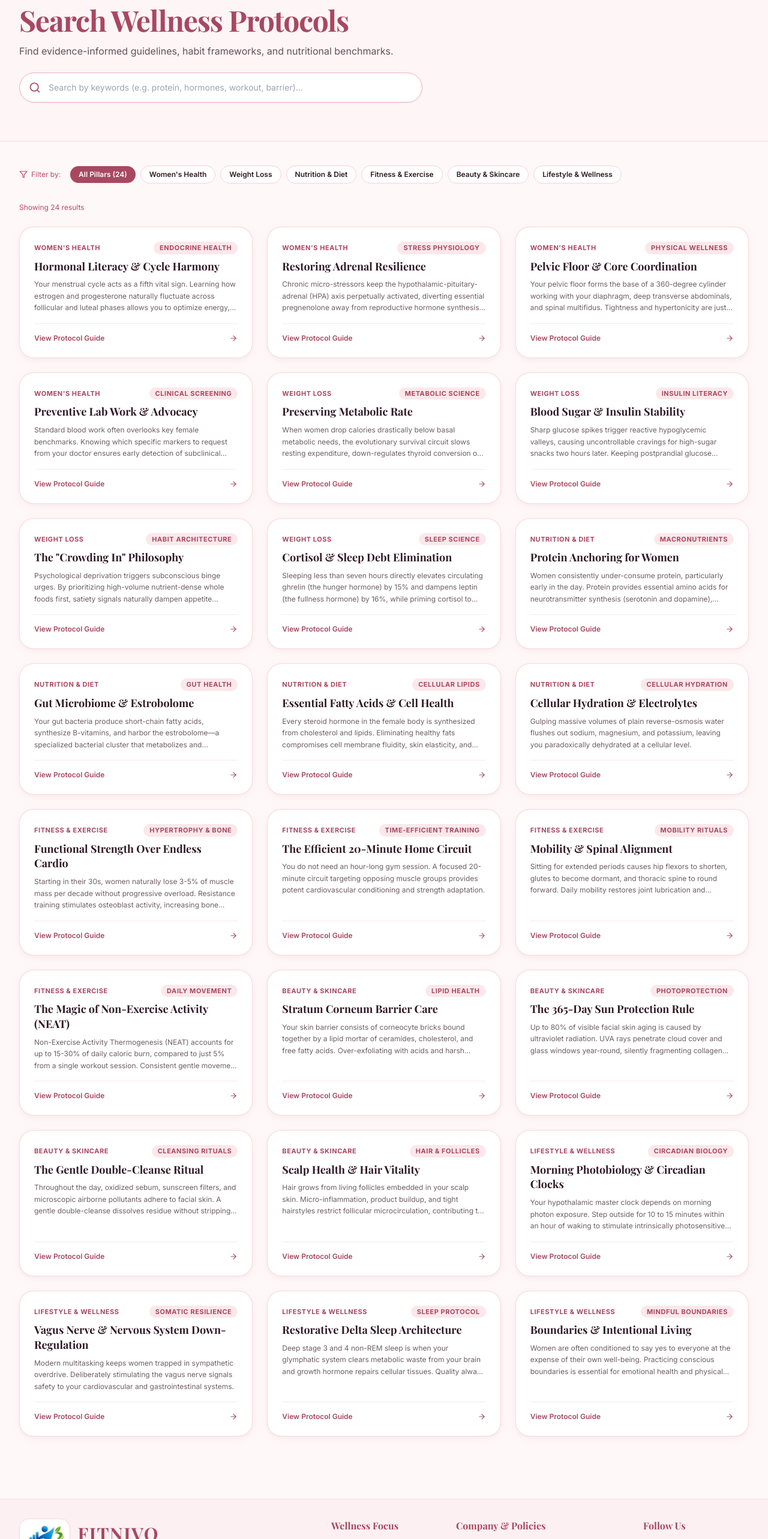
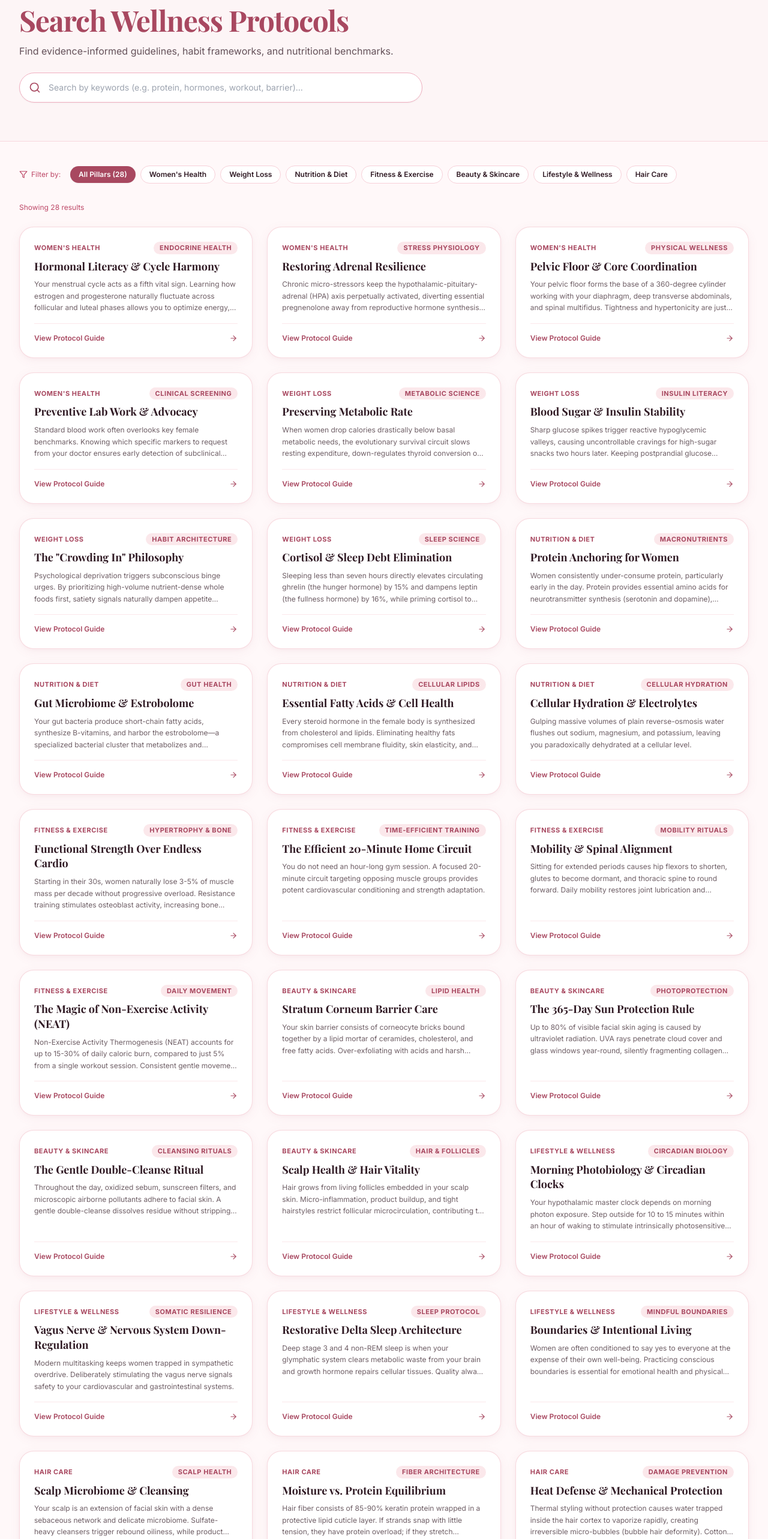
Before and after one commit to patel22py-commits/fitnivo, a React (Vite) app: page /search in a window 1280 px wide. Shown: the part 234-2800 px from the top of the page at 60% size. Built offline with nearby package versions, Linux system fonts and the light colour scheme; a web font is replaced by a local one.

Commit message:
feat: Add Hair Care submenu under Beauty & Lifestyle with complete dedicated category hub

```diff
--- a/src/App.tsx
+++ b/src/App.tsx
@@ -52,6 +52,10 @@ export const App: React.FC = () => {
                 element={<CategoryPage forcedSlug="beauty" />}
               />
               <Route
+                path="/hair-care"
+                element={<CategoryPage forcedSlug="hair-care" />}
+              />
+              <Route
                 path="/lifestyle"
                 element={<CategoryPage forcedSlug="lifestyle" />}
               />
--- a/src/components/common/Footer.tsx
+++ b/src/components/common/Footer.tsx
@@ -54,6 +54,11 @@ export const Footer: React.FC = () => {
               <li>
                 <Link to="/beauty" className="text-brand-lightText/80 dark:text-brand-darkMuted hover:text-brand-lightPrimary dark:hover:text-brand-darkPrimary transition-colors">
                   Beauty &amp; Skincare
+                </Link>
+              </li>
+              <li>
+                <Link to="/hair-care" className="text-brand-lightText/80 dark:text-brand-darkMuted hover:text-brand-lightPrimary dark:hover:text-brand-darkPrimary transition-colors">
+                  Hair Care
                 </Link>
               </li>
               <li>
--- a/src/components/common/Navbar.tsx
+++ b/src/components/common/Navbar.tsx
@@ -46,8 +46,9 @@ export const Navbar: React.FC = () => {
     { name: 'Weight Loss', path: '/weight-loss' },
     { name: 'Nutrition', path: '/nutrition' },
     { name: 'Fitness', path: '/fitness' },
-    { name: 'Beauty', path: '/beauty' },
-    { name: 'Lifestyle', path: '/lifestyle' },
+    { name: 'Beauty & Skincare', path: '/beauty' },
+    { name: 'Hair Care', path: '/hair-care' },
+    { name: 'Lifestyle & Wellness', path: '/lifestyle' },
   ];
 
   return (
@@ -156,6 +157,12 @@ export const Navbar: React.FC = () => {
                         className="block px-3 py-2 text-xs sm:text-sm rounded-xl text-brand-lightText dark:text-brand-darkText hover:bg-brand-sage-100 dark:hover:bg-brand-sage-900/50 hover:text-brand-lightPrimary dark:hover:text-brand-darkPrimary transition-colors"
                       >
                         Beauty &amp; Skincare
+                      </Link>
+                      <Link
+                        to="/hair-care"
+                        className="block px-3 py-2 text-xs sm:text-sm rounded-xl text-brand-lightText dark:text-brand-darkText hover:bg-brand-sage-100 dark:hover:bg-brand-sage-900/50 hover:text-brand-lightPrimary dark:hover:text-brand-darkPrimary transition-colors"
+                      >
+                        Hair Care
                       </Link>
                       <Link
                         to="/lifestyle"
--- a/src/data/categories.ts
+++ b/src/data/categories.ts
@@ -512,6 +512,91 @@ export const CATEGORIES: CategoryDetail[] = [
       { question: 'Why does morning sunlight matter more than indoor lighting?', answer: 'Outdoor sunlight produces 3,000 to 100,000+ lux of light even on cloudy days, compared to only 200-500 lux from indoor bulbs. Your retinal ganglion cells require this intensity to synchronize your circadian clock.' },
       { question: 'How can busy moms or working professionals find time for self-care?', answer: 'Reframe self-care as micro-rituals: a 2-minute intentional breath before opening your car door, drinking a glass of water without checking your phone, or taking three conscious deep breaths between meetings.' }
     ]
+  },
+  {
+    id: 'hair-care',
+    name: 'Hair Care',
+    slug: 'hair-care',
+    description: 'Evidence-based hair health, scalp microbiome care, heat defense, damage repair, and holistic hair growth rituals.',
+    tagline: 'Nurturing strong, radiant hair from root to tip through gentle science.',
+    image: 'https://images.unsplash.com/photo-1522337360788-8b13dee7a37e?auto=format&fit=crop&w=1200&q=80',
+    badge: 'Scalp & Follicle Care',
+    pillarsCount: 4,
+    takeaways: [
+      'Hair vitality originates in the scalp microbiome; treat your scalp with the same gentle care as facial skin.',
+      'Balancing moisture (humectants) with structural protein (hydrolyzed keratin) prevents chronic breakage.',
+      'Thermal tools must always be paired with a heat protectant barrier up to 450°F to prevent cuticle blistering.',
+      'Optimal serum ferritin (>50 ng/mL), vitamin D3, and dietary protein are primary drivers of active hair growth.'
+    ],
+    pillars: [
+      {
+        id: 'scalp-microbiome-cleansing',
+        title: 'Scalp Microbiome & Cleansing',
+        subtitle: 'Restoring the follicular foundation for healthy hair growth',
+        badge: 'Scalp Health',
+        summary: 'Your scalp is an extension of facial skin with a dense sebaceous network and delicate microbiome. Sulfate-heavy cleansers trigger rebound oiliness, while product buildup suffocates follicular openings.',
+        actionSteps: [
+          'Clarify with a gentle salicylic acid or botanical scalp scrub once weekly to dissolve sebum plugs.',
+          'Use sulfate-free, pH-balanced shampoos (pH 4.5–5.5) to keep hair cuticles flat and sealed.',
+          'Perform a 3-minute circular scalp massage with your fingertips in the shower to stimulate micro-capillary flow.'
+        ],
+        scientificRationale: 'Micro-capillary perfusion to the dermal papilla directly correlates with cellular proliferation in the hair follicle matrix during the anagen growth phase.',
+        proTip: 'Always shampoo your scalp twice with smaller dollops: the first cleanse breaks down surface oils; the second lather purifies the follicles.'
+      },
+      {
+        id: 'hydration-protein-balance',
+        title: 'Moisture vs. Protein Equilibrium',
+        subtitle: 'Diagnosing whether your strands need hydration or structural reinforcement',
+        badge: 'Fiber Architecture',
+        summary: 'Hair fiber consists of 85-90% keratin protein wrapped in a protective lipid cuticle layer. If strands snap with little tension, they have protein overload; if they stretch excessively without bouncing back, they lack protein.',
+        actionSteps: [
+          'Perform the elasticity wet-strand test: gently stretch a single wet strand to assess tensile recoil.',
+          'Incorporate deep conditioning hair masks rich in shea butter, argan oil, and panthenol for deep hydration.',
+          'Apply hydrolyzed silk or quinoa protein treatments once every 3-4 weeks if hair is bleached or heat-styled.'
+        ],
+        scientificRationale: 'Small hydrolyzed protein peptides penetrate the hair cortex through cuticle fissures, temporarily cross-linking with damaged keratin chains.',
+        proTip: 'Always seal in rinse-out deep conditioners with cool water or an acidic leave-in rinse to flatten cuticle scales and maximize shine.'
+      },
+      {
+        id: 'thermal-defense-friction',
+        title: 'Heat Defense & Mechanical Protection',
+        subtitle: 'Preventing cuticle blistering, split ends, and sleep friction',
+        badge: 'Damage Prevention',
+        summary: 'Thermal styling without protection causes water trapped inside the hair cortex to vaporize rapidly, creating irreversible micro-bubbles (bubble hair deformity). Cotton pillowcases also create constant micro-friction while you sleep.',
+        actionSteps: [
+          'Apply a broad-spectrum heat protectant containing dimethicone or polymers before blow-drying or flat-ironing.',
+          'Swap cotton pillowcases for 100% mulberry silk or satin to reduce friction by up to 43% while sleeping.',
+          'Gently squeeze hair with a microfiber towel or cotton t-shirt—never rub aggressively.'
+        ],
+        scientificRationale: 'Dimethicone polymers have extremely low thermal conductivity, slowing heat transfer from irons to the inner keratin cortex.',
+        proTip: 'Never apply hot flat irons to damp hair; the steam expansion causes microscopic fractures along the shaft.'
+      },
+      {
+        id: 'follicular-nutrition-growth',
+        title: 'Internal Nutrition & Telogen Shedding',
+        subtitle: 'Addressing root biological causes of female thinning and shedding',
+        badge: 'Growth Biology',
+        summary: 'Telogen effluvium (sudden hair shedding) is commonly triggered 2 to 4 months after high physiological stress, hormonal shifts (postpartum or perimenopause), or nutritional deficits. Hair follicles are non-essential tissues, so the body halts their nourishment first during metabolic stress.',
+        actionSteps: [
+          'Test serum ferritin levels; optimal levels for active female hair regeneration are typically 50 to 70 ng/mL.',
+          'Consume 1.2 to 1.6 grams of high-quality protein per kilogram of body weight daily.',
+          'Topically massage diluted rosemary oil or peptide serums into the scalp 2 to 3 times weekly.'
+        ],
+        scientificRationale: 'Clinical trials demonstrate that 2% rosemary oil extract produces comparable improvements in hair count to standard hair therapies by blocking local DHT binding without scalp dryness.',
+        proTip: 'Be patient with hair cycles: consistency for 90 to 120 days is required to see new baby hairs at your temples.'
+      }
+    ],
+    dailyChecklist: [
+      { id: 'hc-1', title: 'Gentle wide-tooth comb from ends to roots', timing: 'morning', target: 'Prevent mechanical breakage', benefit: 'Preserves cuticle integrity' },
+      { id: 'hc-2', title: 'Leave-in UV & heat defense mist', timing: 'morning', target: 'Mid-lengths and ends', benefit: 'Environmental barrier' },
+      { id: 'hc-3', title: '2-minute evening fingertip scalp massage', timing: 'evening', target: 'Stimulate follicular microcirculation', benefit: 'Follicular nutrient delivery' },
+      { id: 'hc-4', title: 'Loose silk scrunchie or pineapple wrap', timing: 'evening', target: 'Prevent friction against bedding', benefit: 'Zero morning tangles' }
+    ],
+    faq: [
+      { question: 'How often should women wash their hair?', answer: 'It depends on your scalp sebum production and hair texture. Fine or oily hair generally benefits from washing every 2 days to prevent follicle clogging, while wavy, curly, or coarse textures thrive on washing 1 to 2 times weekly with co-washing in between.' },
+      { question: 'Does rosemary oil really work for thinning hair?', answer: 'Yes. Peer-reviewed clinical research has shown that rosemary oil applied consistently to the scalp stimulates microcapillary circulation and inhibits 5-alpha reductase, performing comparably to standard commercial options without scalp irritation.' },
+      { question: 'Why is my hair shedding excessively several months after stress or illness?', answer: 'This condition is called Telogen Effluvium. A significant physical or emotional stressor causes up to 30% of growing hairs to prematurely enter the resting (telogen) phase. Because this phase lasts about 90 days, shedding peaks 2 to 4 months later. It is almost always temporary and self-resolving with balanced nutrition.' }
+    ]
   }
 ];
 
--- a/src/pages/AboutPage.tsx
+++ b/src/pages/AboutPage.tsx
@@ -30,6 +30,10 @@ export const AboutPage: React.FC = () => {
     {
       title: 'Beauty & Skincare',
       desc: 'Science-backed skincare barrier preservation, sun protection, non-toxic formulations, and self-honoring beauty rituals.'
+    },
+    {
+      title: 'Hair Care',
+      desc: 'Nurturing scalp microbiome balance, heat defense, damage repair, and sustainable hair growth rituals for every texture.'
     },
     {
       title: 'Healthy Lifestyle',
@@ -125,7 +129,7 @@ export const AboutPage: React.FC = () => {
               What We Cover
             </span>
             <h2 className="font-serif text-3xl font-bold text-brand-lightText dark:text-brand-darkText">
-              The Six Pillars of FITNIVO
+              The Core Pillars of FITNIVO
             </h2>
           </div>
 
--- a/src/pages/SearchPage.tsx
+++ b/src/pages/SearchPage.tsx
@@ -123,7 +123,7 @@ export const SearchPage: React.FC = () => {
                 : 'bg-white dark:bg-brand-darkCard border border-brand-sage-200 dark:border-brand-sage-800 text-brand-lightText dark:text-brand-darkText hover:bg-brand-sage-100'
             }`}
           >
-            All Pillars (24)
+            All Pillars ({CATEGORIES.reduce((acc, cat) => acc + cat.pillars.length, 0)})
           </button>
           {CATEGORIES.map((cat) => (
             <button
```
